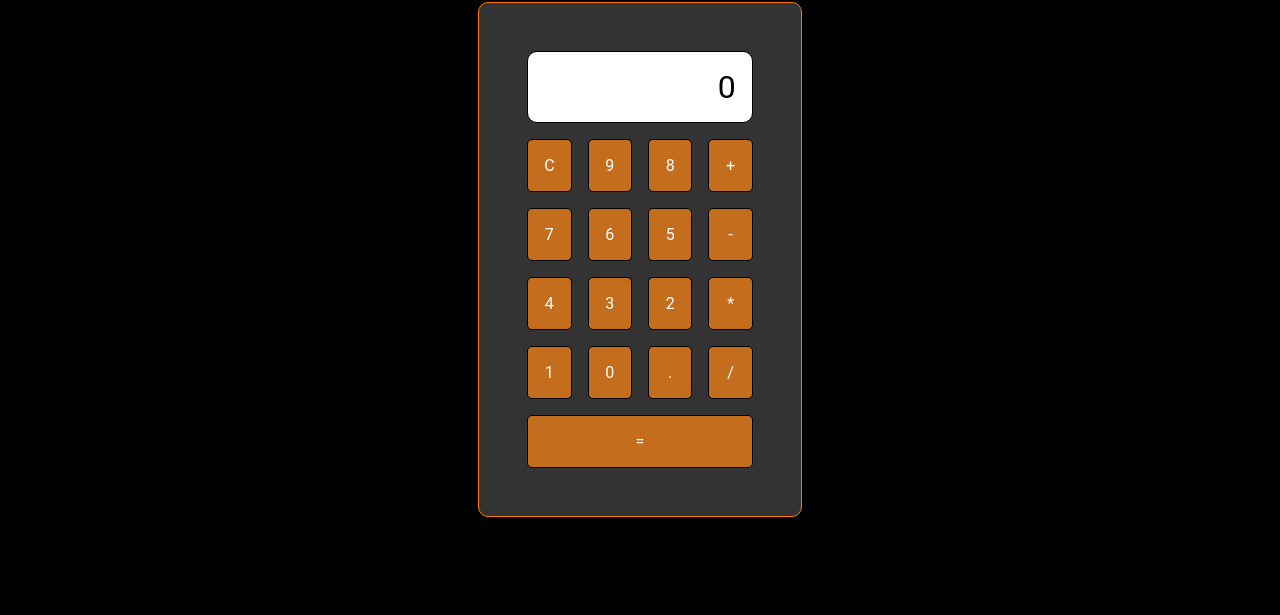
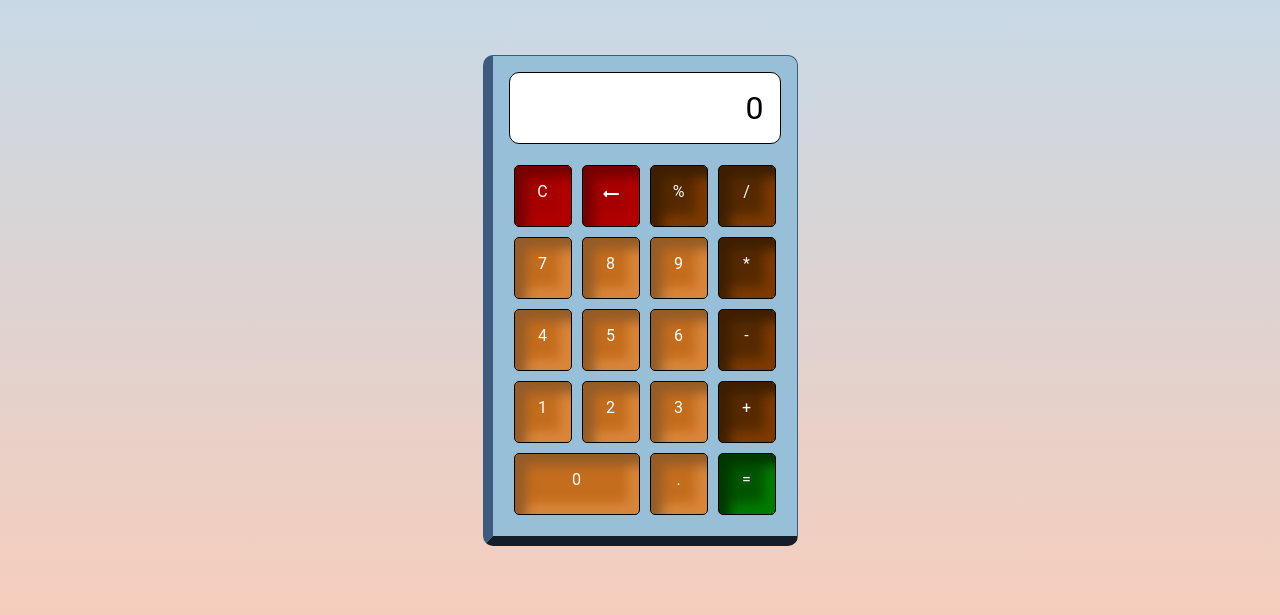
Before and after one commit to Tom-Baj/calculatrice, a plain HTML site: page index.html in a window 1280 px wide. Shown: the part 185-800 px from the top of the page. Drawn offline with Linux system fonts and the light colour scheme.

Commit message:
css updtate

```diff
--- a/index.html
+++ b/index.html
@@ -2,9 +2,12 @@
 <html>
   <head>
     <meta charset="UTF-8" />
-    <link rel="icon" type="image/x-icon" href="/images/favicon.ico" />
+    <link rel="icon" type="image/x-icon" href="favicon.ico" />
     <title>Ma calculatrice</title>
-    <link rel="stylesheet" href="./styles/style.css" />
+    <link rel="stylesheet" href="style.css" />
+    <link rel="preconnect" href="https://fonts.googleapis.com">
+    <link rel="preconnect" href="https://fonts.gstatic.com" crossorigin>
+    <link href="https://fonts.googleapis.com/css2?family=Balsamiq+Sans:wght@400;700&display=swap" rel="stylesheet">
   </head>
   <body>
     <div class="main">
@@ -14,66 +17,68 @@
           <div class="display">0</div>
         </div>
         <div class="zone-buttons">
-          <div class="zone-buttons--numbers">
-            <div class="zone-buttons__button delete" id="delete">
+           <div class="zone-buttons__button delete" id="delete">
               <span>C</span>
             </div>
-            <div class="zone-buttons__button digits" id="9">
+            <div class="zone-buttons__button delete" id="correction">
+              <span>
+                <svg class="arrow" xmlns="http://www.w3.org/2000/svg" height="24" viewBox="0 0 24 24" width="24" fill="white"><path d="M0 0h24v24H0V0z" fill="none"/><path d="M16.01 11H5c-.55 0-1 .45-1 1s.45 1 1 1h11.01v1.79c0 .45.54.67.85.35l2.78-2.79c.19-.2.19-.51 0-.71l-2.78-2.79c-.31-.32-.85-.09-.85.35V11z"/></svg>              </span>
+            </div>
+            <div class="zone-buttons__button modulo operators" id="modulo">
+              <span>%</span>
+            </div>
+            <div class="zone-buttons__button operators operators" id="/">
+              <span>/</span>
+            </div>
+            <div class="zone-buttons__button digits" id="digit-7">
+              <span>7</span>
+            </div>
+            <div class="zone-buttons__button digits" id="digit-8">
+              <span>8</span>
+            </div>
+            <div class="zone-buttons__button digits" id="digit-9">
               <span>9</span>
             </div>
-            <div class="zone-buttons__button digits" id="8">
-              <span>8</span>
+            <div class="zone-buttons__button operators" id="*">
+              <span>*</span>
             </div>
-            <div class="zone-buttons__button digits" id="7">
-              <span>7</span>
+            <div class="zone-buttons__button digits" id="digit-4">
+              <span>4</span>
             </div>
-            <div class="zone-buttons__button digits" id="6">
-              <span>6</span>
-            </div>
-            <div class="zone-buttons__button digits" id="5">
+            <div class="zone-buttons__button digits" id="digit-5">
               <span>5</span>
             </div>
-            <div class="zone-buttons__button digits" id="4">
-              <span>4</span>
-            </div>
-            <div class="zone-buttons__button digits" id="3">
-              <span>3</span>
-            </div>
-            <div class="zone-buttons__button digits" id="2">
-              <span>2</span>
-            </div>
-            <div class="zone-buttons__button digits" id="1">
-              <span>1</span>
-            </div>
-            <div class="zone-buttons__button" id="0">
-              <span>0</span>
-            </div>
-            <div class="zone-buttons__button" id=".">
-              <span>.</span>
-            </div>
-          </div>
-          <div class="zone-buttons--operators">
-            <div class="zone-buttons__button operators" id="+">
-              <span>+</span>
+            <div class="zone-buttons__button digits" id="digit-6">
+              <span>6</span>
             </div>
             <div class="zone-buttons__button operators" id="-">
               <span>-</span>
             </div>
-            <div class="zone-buttons__button operators" id="*">
-              <span>*</span>
+            <div class="zone-buttons__button digits" id="digit-1">
+              <span>1</span>
             </div>
-            <div class="zone-buttons__button operators" id="/">
-              <span>/</span>
+            <div class="zone-buttons__button digits" id="digit-2">
+              <span>2</span>
             </div>
-          </div>
+            <div class="zone-buttons__button digits" id="digit-3">
+              <span>3</span>
+            </div>
+            <div class="zone-buttons__button operators" id="+">
+              <span>+</span>
+            </div>
+            <div class="zone-buttons__button digits" id="digit-0">
+              <span>0</span>
+            </div>
+            <div class="zone-buttons__button digits" id="digit-.">
+              <span>.</span>
+            </div>
+            <div class="zone-buttons__button equal" id="equal">
+              <span>=</span>
+            </div>
         </div>
-        <div class="zone-buttons--actions">
-          <div class="zone-buttons__button equal" id="equal">
-            <span>=</span>
-          </div>
         </div>
       </div>
     </div>
-    <script src="scripts/script.js"></script>
+    <script src="script.js"></script>
   </body>
 </html>
--- /dev/null
+++ b/style.css
@@ -0,0 +1,153 @@
+:root {
+  --platinum: hsla(180, 2%, 88%, 1);
+  --safety-orange: hsla(29, 100%, 50%, 1);
+  --brown: hsla(29, 100%, 32%, 1);
+  --jet: hsla(0, 0%, 20%, 1);
+  --eerie-black: hsla(0, 0%, 12%, 1);
+  --night: hsla(0, 0%, 7%, 1);
+  --yinmn-blue: hsla(214, 35%, 37%, 1);
+  --powder-blue: hsla(202, 46%, 72%, 1);
+  --light-cyan: hsla(182, 82%, 93%, 1);
+  --burnt-sienna: hsla(12, 83%, 62%, 1);
+  --gunmetal: hsla(218, 23%, 21%, 1);
+  --shadow-elevation-medium: -0.5px 0.5px 1px hsl(var(--shadow-color) / 0.05),
+    -2.2px 2.4px 4.4px -0.3px hsl(var(--shadow-color) / 0.09),
+    -4.9px 5.2px 9.6px -0.7px hsl(var(--shadow-color) / 0.13),
+    -10.8px 11.4px 21.2px -1px hsl(var(--shadow-color) / 0.17);
+}
+
+* {
+  box-sizing: border-box;
+  *::before,
+  *::after {
+    box-sizing: border-box;
+  }
+}
+
+body {
+  font-family: "Roboto", sans-serif;
+  margin: 0;
+  padding: 0;
+  /* background-color: var(--platinum); */
+  background: hsla(18, 76%, 85%, 1);
+
+  background: linear-gradient(
+    90deg,
+    hsla(18, 76%, 85%, 1) 0%,
+    hsla(203, 69%, 84%, 1) 100%
+  );
+
+  background: -moz-linear-gradient(
+    90deg,
+    hsla(18, 76%, 85%, 1) 0%,
+    hsla(203, 69%, 84%, 1) 100%
+  );
+
+  background: -webkit-linear-gradient(
+    90deg,
+    hsla(18, 76%, 85%, 1) 0%,
+    hsla(203, 69%, 84%, 1) 100%
+  );
+
+  filter: progid: DXImageTransform.Microsoft.gradient( startColorstr="#F6CFBE", endColorstr="#B9DCF2", GradientType=1 );
+}
+
+.main {
+  min-height: 100vh;
+  display: flex;
+  justify-content: space-evenly;
+  align-items: center;
+  flex-direction: column;
+}
+
+h1 {
+  font-family: "Balsamiq Sans", sans-serif;
+  font-weight: 700;
+  font-style: normal;
+  color: var(--night);
+  font-size: 2.5rem;
+  text-align: center;
+}
+
+.arrow {
+  -webkit-transform: scaleX(-1);
+  transform: scaleX(-1);
+}
+
+.calculator {
+  padding: 1rem;
+  border-radius: 10px;
+  border-top: 1px solid hsla(214, 35%, 37%, 1);
+  border-right: 1px solid hsla(214, 35%, 37%, 1);
+  border-bottom: 10px outset hsla(214, 35%, 37%, 1);
+  border-left: 10px outset hsla(214, 35%, 37%, 1);
+  background-color: var(--powder-blue);
+  padding: 1rem;
+  box-shadow: var(--shadow-elevation-medium);
+}
+
+.zone-display {
+  background-color: #fff;
+  padding: 1rem;
+  border-radius: 10px;
+  border: #000000 1px solid;
+  margin-bottom: 1rem;
+  text-align: right;
+  font-size: 2rem;
+}
+
+.zone-buttons {
+  display: grid;
+  grid-template-columns: repeat(4, 1fr);
+  grid-template-rows: repeat(5, 1fr);
+  width: 100%;
+  height: 100%;
+}
+
+#digit-0 {
+  grid-column: span 2;
+}
+
+.digits {
+  background-color: #c36d1d;
+  box-shadow: inset 11.11px 11.11px 11px #955c28,
+    inset -11.11px -11.11px 11px #d9863a;
+}
+
+.operators {
+  background-color: #562a00;
+  box-shadow: inset 11.11px 11.11px 11px #3e1f00,
+    inset -11.11px -11.11px 11px #7d3a00;
+}
+
+.equal {
+  background-color: #005601;
+  box-shadow: inset 11.11px 11.11px 11px #003800,
+    inset -11.11px -11.11px 11px #007c00;
+}
+
+.delete {
+  background-color: #a80000;
+  box-shadow: inset 11.11px 11.11px 11px #760000,
+    inset -11.11px -11.11px 11px #b30000;
+}
+
+.zone-buttons__button {
+  border: #000000 1px solid;
+  color: #fff;
+  padding: 1rem;
+  border-radius: 5px;
+  text-align: center;
+  cursor: pointer;
+  flex: 1;
+  margin: 5px;
+}
+
+.zone-buttons__button:active {
+  background-color: #562a00;
+  border: #fff 1px solid;
+}
+
+.zone-buttons__button span {
+  display: block;
+}
--- a/styles/style.css
+++ /dev/null
@@ -1,98 +0,0 @@
-* {
-  box-sizing: border-box;
-  &::before,
-  &::after {
-    box-sizing: border-box;
-  }
-}
-
-body {
-  font-family: "Roboto", sans-serif;
-  margin: 0;
-  padding: 0;
-  background-color: #000000;
-}
-
-.main {
-  min-height: 100vh;
-  display: flex;
-  justify-content: center;
-  align-items: center;
-  flex-direction: column;
-}
-
-h1 {
-  color: #fff;
-  font-size: 2.5rem;
-  margin-bottom: 1rem;
-}
-
-.calculator {
-  padding: 1rem;
-  border-radius: 10px;
-  border: #ff7b00 1px solid;
-  background-color: #333;
-  padding: 3rem;
-  max-width: 100%;
-}
-
-.zone-display {
-  background-color: #fff;
-  padding: 1rem;
-  border-radius: 10px;
-  border: #000000 1px solid;
-  margin-bottom: 1rem;
-  text-align: right;
-  font-size: 2rem;
-}
-
-.zone-buttons {
-  display: grid;
-  grid-template-columns: repeat(
-    4,
-    1fr
-  ); /* 3 colonnes pour les chiffres et 1 pour les opérations */
-  gap: 1rem;
-  width: 100%;
-}
-
-.zone-buttons--numbers {
-  grid-column: span 3; /* Les chiffres occupent les trois premières colonnes */
-  display: grid;
-  grid-template-columns: repeat(3, 1fr);
-  gap: 1rem;
-}
-
-.zone-buttons--operators {
-  display: flex;
-  flex-direction: column;
-  gap: 1rem;
-}
-
-.zone-buttons--actions {
-  display: flex;
-  justify-content: flex-end; /* Alignement à la droite */
-  gap: 1rem;
-  width: 100%;
-  margin-top: 1rem;
-}
-
-.zone-buttons__button {
-  background-color: #c36d1d;
-  border: #000000 1px solid;
-  color: #fff;
-  padding: 1rem;
-  border-radius: 5px;
-  text-align: center;
-  cursor: pointer;
-  flex: 1;
-}
-
-.zone-buttons__button:active {
-  background-color: #562a00;
-  border: #fff 1px solid;
-}
-
-.zone-buttons__button span {
-  display: block;
-}
```
Also changed, not shown: favicon.ico (renamed from images/favicon.ico), script.js (renamed from scripts/script.js), 1 other file.
